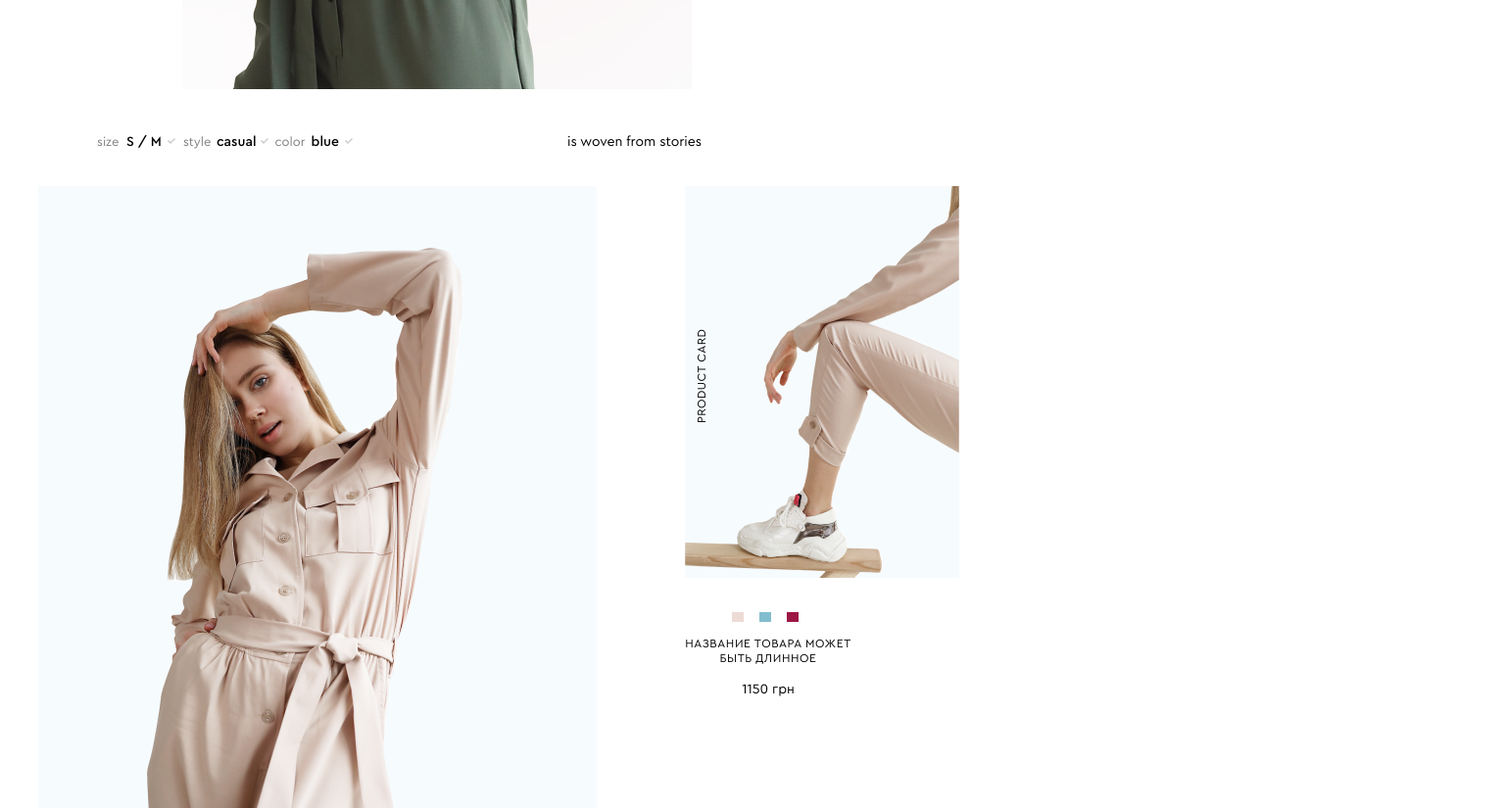
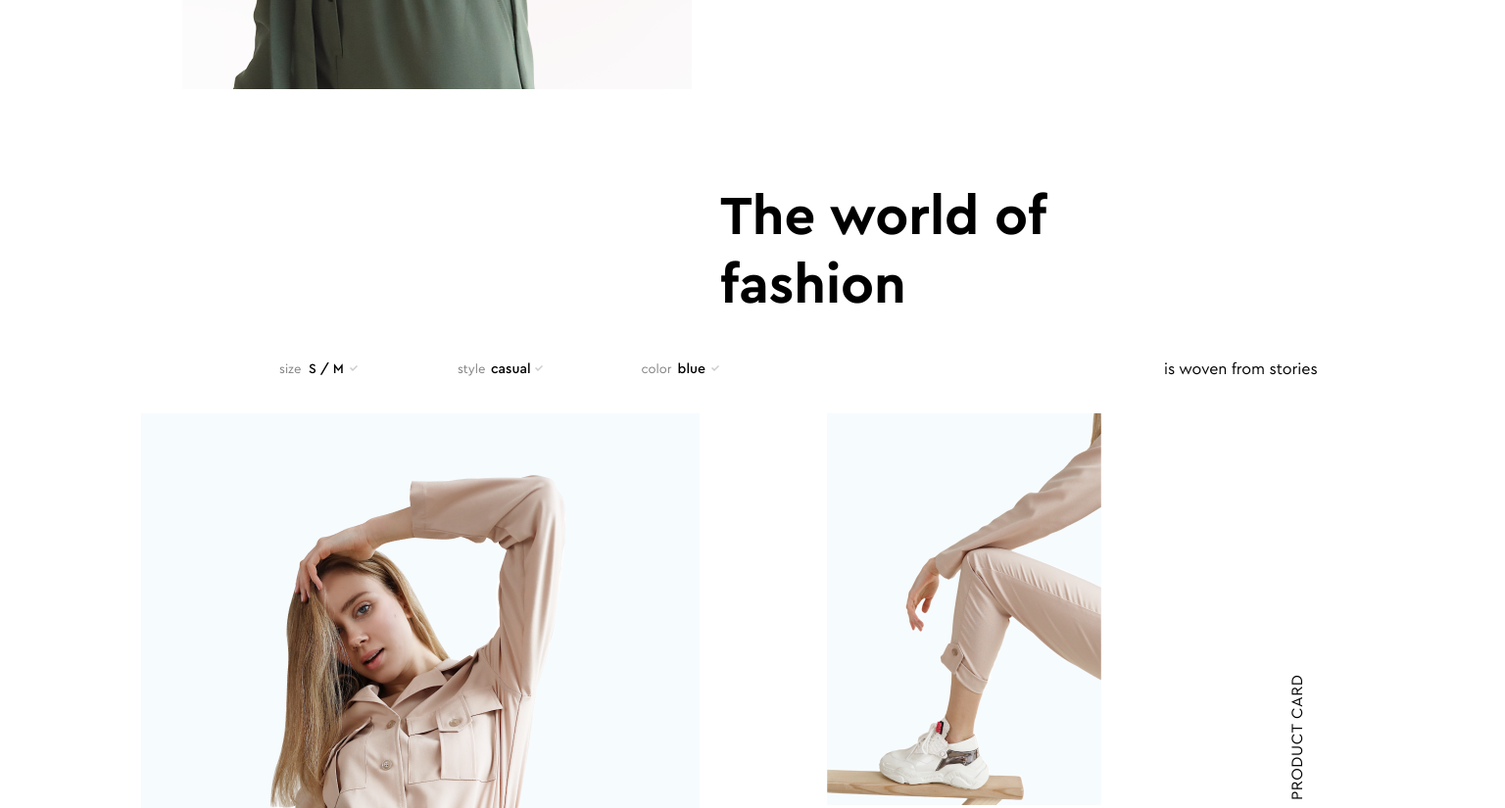
Before and after one commit to daimonti121/virna, a plain HTML site: page index.html in a window 1536 px wide. Shown: the part 1660-2485 px from the top of the page at 98% size. Drawn offline with Linux system fonts and the light colour scheme.

Commit message:
i was finish to make 3 block

```diff
--- a/sass/_general.sass
+++ b/sass/_general.sass
@@ -261,6 +261,7 @@
     margin-top: 50px
     margin-left: 16px
     position: relative
+    cursor: pointer
 .main__close::after
     content: url('../img/icon_close.png')
     position: absolute
--- a/sass/_media.sass
+++ b/sass/_media.sass
@@ -60,6 +60,8 @@
         position: relative
         left: 177px
         top: 0px
+    .catalog__text
+        margin-right: 70px
     .catalog__description
         margin-left: 99px
         margin-top: 35px
@@ -74,7 +76,6 @@
         top: 172px
         left: 654px
         width: 125px
-
 @media (min-width: 959px)
     .header
         height: 530px
@@ -144,6 +145,28 @@
     .main__close
         margin-top: 108px
         margin-left: 98px
+    .catalog
+        margin-top: 145px
+    .catalog__title
+        margin-left: 496px
+    .catalog__stories
+        position: relative
+        left: 207px
+        top: 0px
+    .catalog__description
+        margin-left: 176px
+        margin-top: 35px
+    .catalog__collection
+        flex-direction: row
+    .catalog__background-img
+        margin-left: 14.5px
+    .catalog__block
+        margin-top: 0
+        margin-left: 110px
+    .catalog__vertical-text
+        top: 172px
+        left: 780px
+        width: 125px
 @media (min-width: 1365px)
     .header
         height: 810px
@@ -207,6 +230,40 @@
     .main__close
         margin-top: 140px
         margin-left: 120px
+    .catalog
+        margin-top: 292px
+    .catalog__title
+        margin-left: 698px
+        font-size: 56px
+        line-height: 70px
+        width: 470px
+    .catalog__stories
+        left: 398px
+        font-size: 16px
+        line-height: 18px
+    .catalog__description
+        margin-left: 228px
+    .catalog__text
+        margin-left: 80px
+        font-size: 14px
+        line-height: 30px
+    .catalog__background-img
+        margin-left: 15.5px
+    .catalog__block
+        margin-left: 130px
+        width: 280px
+    .catalog__buttons
+        margin: 35px 100px 0px
+    .catalog__about
+        width: 277px
+        font-size: 14px
+        line-height: 18px
+    .catalog__vertical-text
+        top: 320px
+        left: 1259px
+        width: 130px
+        font-size: 16px
+        line-height: 20px
 @media (min-width: 1439px)
     .header__menu
         width: 732.52px
@@ -222,6 +279,7 @@
         width: 304px
     .main__title h2
         margin-left: 735px
+        font-size: 30px
     .main__title h6
         top: 51px
         margin-left: 115px
@@ -253,6 +311,16 @@
     .main__close
         margin-top: 150px
         margin-left: 132px
+    .catalog__title
+        margin-left: 735px
+    .catalog__description
+        margin-left: 235px
+    .catalog__background-img
+        margin-left: 24px
+    .catalog__block
+    .catalog__buttons
+    .catalog__about
+    .catalog__vertical-text
 @media (min-width: 1919px)
     .header__menu
         display: none
@@ -298,3 +366,24 @@
     .main__close
         margin-top: 200px
         margin-left: 160px
+    .catalog
+        margin-top: 330px
+    .catalog__title
+        margin-left: 975px
+    .catalog__description
+        margin-left: 409px
+    .catalog__stories
+        left: 520px
+    .catalog__background-img
+        margin-left: 41px
+    .catalog__block
+        margin-left: 150px
+        width: 330px
+    .catalog__buttons
+        margin: 37px 127px 0px
+    .catalog__about
+        width: 277px
+        margin-left: 25px
+    .catalog__vertical-text
+        top: 354px
+        left: 1560px
```
Also changed, not shown: css/style.css, 1 other file.
